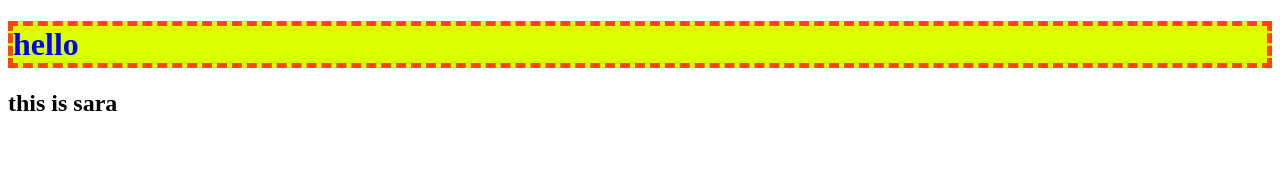
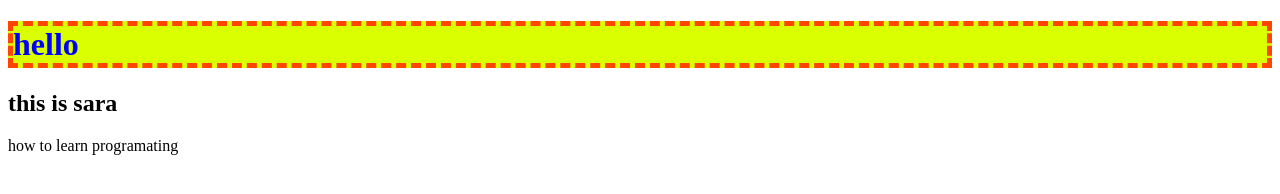
Before and after one commit to Sara-source01/GIT, a plain HTML site: page index.html in a window 1280 px wide. Drawn offline with Linux system fonts and the light colour scheme.

Commit message:
add a paragraph for h2

```diff
--- a/index.html
+++ b/index.html
@@ -11,6 +11,7 @@
 <body>
     <h1 class="test">hello</h1>
     <h2>this is sara</h2>
+    <p>how to learn programating</p>
 
 </body>
 
```
